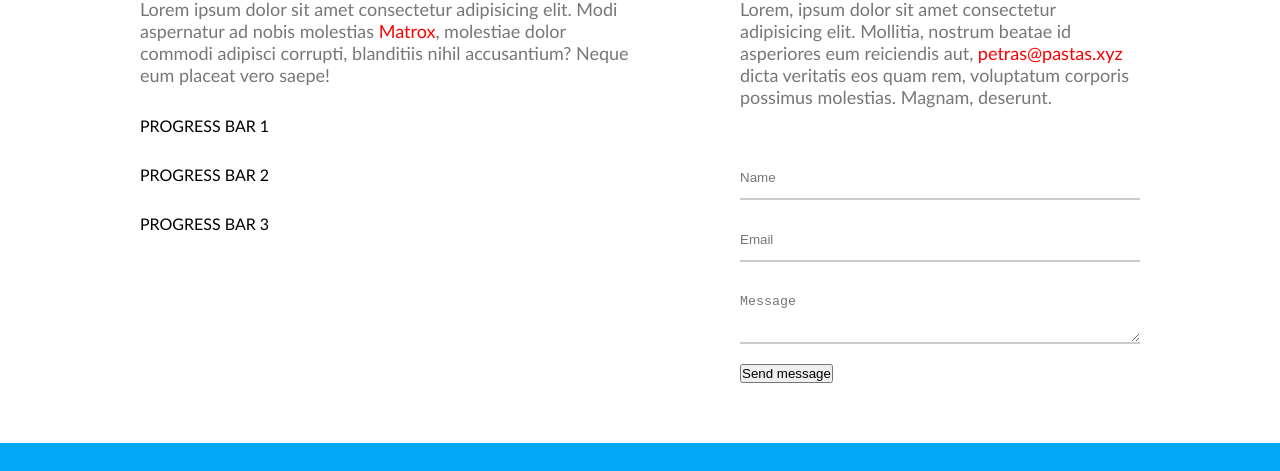
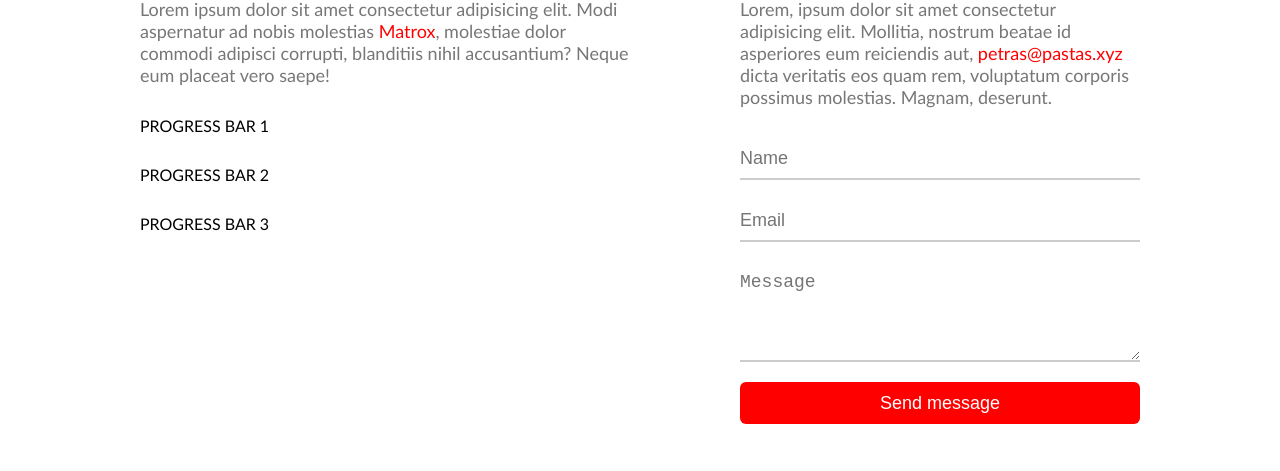
Before and after one commit to GiedriusPC/coming, a website: page index.html in a window 1280 px wide. Shown: the part 916-1387 px from the top of the page. Drawn offline with Linux system fonts and the light colour scheme.

Commit message:
Message form

```diff
--- a/css/components/button.css
+++ b/css/components/button.css
@@ -0,0 +1,9 @@
+.btn {
+    padding: 12px 30px;
+    border-radius: 6px;
+    font-size: 18px;
+    line-height: 18px;
+    background-color: red;
+    color: #fff;
+    border: none;
+}
--- a/css/components/form.css
+++ b/css/components/form.css
@@ -1,10 +1,7 @@
 .form {
-
-}
-
-.form > * + * {
-    margin-top: 20px;
-
+    display: flex;
+    flex-direction: column;
+    gap: 20px;
 }
 
 .form label {
@@ -14,9 +11,14 @@
 .form input,
 .form textarea {
     padding: 10px 0;
-    width: 100%;
     border: none;
     border-bottom: 2px solid #ccc;
     line-height: 20px;
-    resize: ;
+    font-size: 18px;
 }
+
+.form textarea {
+    min-height: 50px;
+    height: 100px;
+    max-height: 250px;
+    resize: vertical;
```
